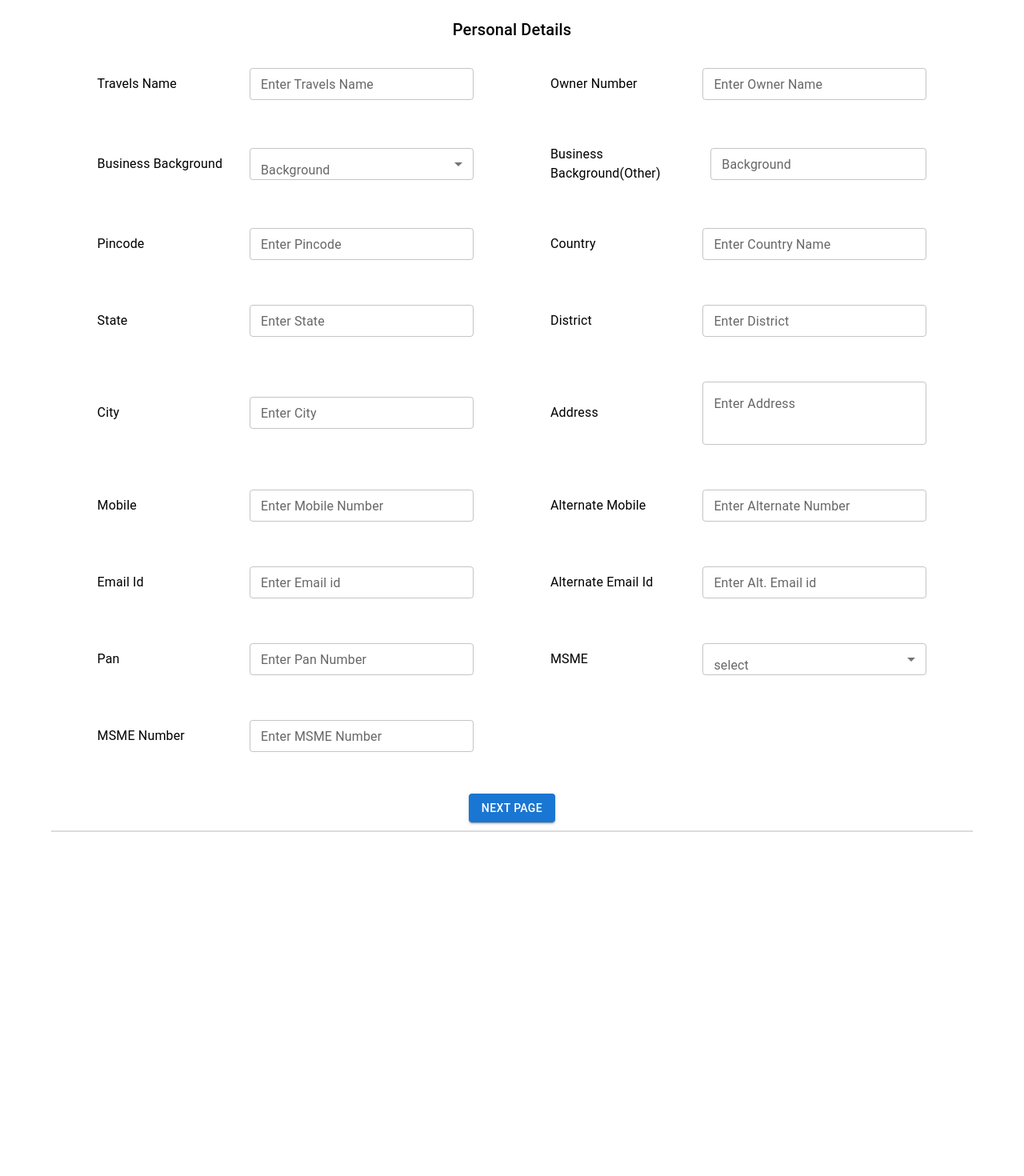
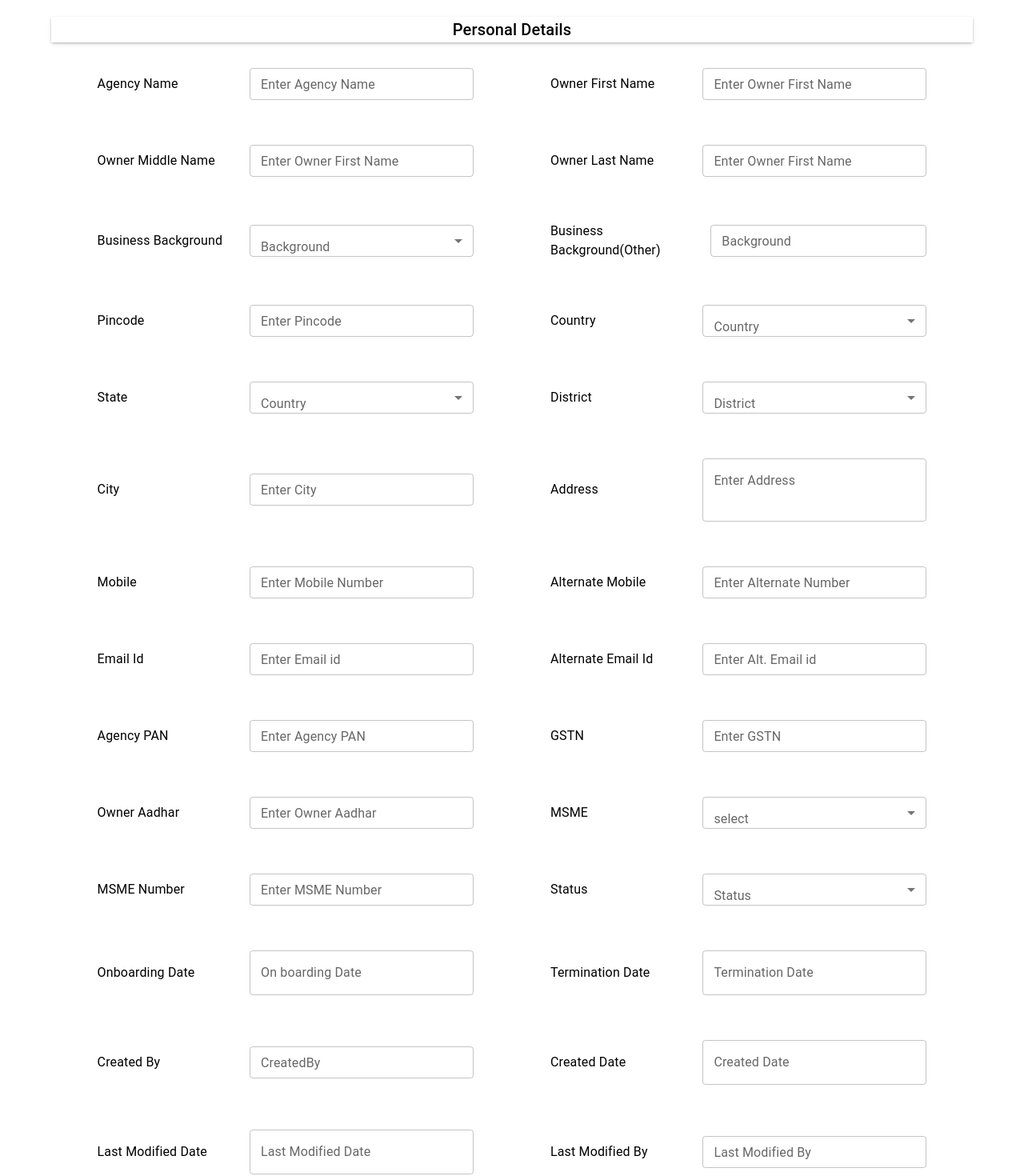
Before and after one commit to amirmursal/manasik, a React (Create React App) app: page /addAgentDetails in a window 1280 px wide. Shown: the part 160-1630 px from the top of the page at 80% size. Before the commit the page ends 1200 px from the top, so only its background shows below. Built offline with nearby package versions, Linux system fonts and the light colour scheme.

Commit message:
changes 2.0

```diff
--- a/package.json
+++ b/package.json
@@ -6,7 +6,8 @@
     "@emotion/react": "^11.11.1",
     "@emotion/styled": "^11.11.0",
     "@mui/icons-material": "^5.14.1",
-    "@mui/material": "^5.14.14",
+    "@mui/material": "^5.14.15",
+    "@mui/x-date-pickers": "^6.17.0",
     "@testing-library/jest-dom": "^5.17.0",
     "@testing-library/react": "^13.4.0",
     "@testing-library/user-event": "^13.5.0",
@@ -14,6 +15,7 @@
     "@types/node": "^16.18.38",
     "@types/react": "^18.2.15",
     "@types/react-dom": "^18.2.7",
+    "dayjs": "^1.11.10",
     "react": "^18.2.0",
     "react-dom": "^18.2.0",
     "react-router-dom": "^6.17.0",
--- a/src/components/PersonalDetails/PersonalDetails.styles.ts
+++ b/src/components/PersonalDetails/PersonalDetails.styles.ts
@@ -6,13 +6,13 @@ const personalDetailsStyles = {
         width:"90%",
         margin:"auto",
         marginTop:"1%",
-    },
+        },
     head:{
         margin:"auto",
         color: '#4CBB17',
         display:"flex",
         justifyContent:"center",
-        fontWeight:"600"
+        fontWeight:"600",
     },
     subHead:{
         color: '#000',
@@ -20,7 +20,8 @@ const personalDetailsStyles = {
         marginBottom:"4vh",
         display:"flex",
         justifyContent:"center",
-        textAlign: 'center'
+        textAlign: 'center',
+        boxShadow: "rgba(50, 50, 93, 0.25) 0px 2px 5px -1px, rgba(0, 0, 0, 0.3) 0px 1px 3px -1px;",
     },
     input:{
         display:"flex",
--- a/src/components/PersonalDetails/PersonalDetails.tsx
+++ b/src/components/PersonalDetails/PersonalDetails.tsx
@@ -1,7 +1,9 @@
 import React from 'react';
 import personalDetailsStyles from "./PersonalDetails.styles";
 import { Box, Button, FormControl, TextField, Grid, Divider, InputLabel, MenuItem, Select, Typography } from "@mui/material";
-
+import { DatePicker } from '@mui/x-date-pickers/DatePicker';
+import { AdapterDayjs } from '@mui/x-date-pickers/AdapterDayjs';
+import { LocalizationProvider } from '@mui/x-date-pickers/LocalizationProvider';
 
 const PersonalDetails = () => {
   return (
@@ -14,17 +16,26 @@ const PersonalDetails = () => {
 
       <Box sx={{ width: "90%", margin: "auto", display: 'flex', flexDirection: "column", alignItems: 'center' }}>
 
-
         <Grid container rowSpacing={7} columns={{ xs: 1, sm: 4, md: 12 }}  columnSpacing={{ xs: 1, sm: 12, md: 12}}>
 
           <Grid item xs={6} sx={personalDetailsStyles.input}>
-            <Typography sx={personalDetailsStyles.lable} >Travels Name </Typography>
-            <TextField type='text' label='Enter Travels Name' size="small" sx={personalDetailsStyles.text} />
+            <Typography sx={personalDetailsStyles.lable} >Agency Name</Typography>
+            <TextField type='text' label='Enter Agency Name' size="small" sx={personalDetailsStyles.text} />
           </Grid>
 
           <Grid item xs={6} sx={personalDetailsStyles.input}>
-            <Typography sx={personalDetailsStyles.lable} >Owner Number </Typography>
-            <TextField type='text' label='Enter Owner Name' size="small" sx={personalDetailsStyles.text} />
+            <Typography sx={personalDetailsStyles.lable} >Owner First Name </Typography>
+            <TextField type='text' label='Enter Owner First Name' size="small" sx={personalDetailsStyles.text} />
+          </Grid>
+
+          <Grid item xs={6} sx={personalDetailsStyles.input}>
+            <Typography sx={personalDetailsStyles.lable} >Owner Middle Name </Typography>
+            <TextField type='text' label='Enter Owner First Name' size="small" sx={personalDetailsStyles.text} />
+          </Grid>
+
+          <Grid item xs={6} sx={personalDetailsStyles.input}>
+            <Typography sx={personalDetailsStyles.lable} >Owner Last Name </Typography>
+            <TextField type='text' label='Enter Owner First Name' size="small" sx={personalDetailsStyles.text} />
           </Grid>
 
           <Grid item xs={6} sx={personalDetailsStyles.input}>
@@ -50,17 +61,39 @@ const PersonalDetails = () => {
 
           <Grid item xs={6} sx={personalDetailsStyles.input}>
             <Typography sx={personalDetailsStyles.lable} >Country </Typography>
-            <TextField type='text' label='Enter Country Name' size="small" sx={personalDetailsStyles.text} />
+            <FormControl variant="outlined">
+              <InputLabel>Country</InputLabel>
+              <Select size="small" label='select' sx={personalDetailsStyles.text} >
+                <MenuItem value="India">India</MenuItem>
+                <MenuItem value="Bangladesh">Bangladesh</MenuItem>
+                <MenuItem value="Pakistan">Pakistan</MenuItem>
+              </Select>
+            </FormControl>
           </Grid>
 
           <Grid item xs={6} sx={personalDetailsStyles.input}>
             <Typography sx={personalDetailsStyles.lable} >State </Typography>
-            <TextField type='text' label='Enter State' size="small" sx={personalDetailsStyles.text} />
+            <FormControl variant="outlined">
+              <InputLabel>Country</InputLabel>
+              <Select size="small" label='select' sx={personalDetailsStyles.text} >
+                <MenuItem value="Maharashtra">Maharashtra</MenuItem>
+                <MenuItem value="Telengana">Telengana</MenuItem>
+                <MenuItem value="Karnataka">Karnataka</MenuItem>
+              </Select>
+            </FormControl>
           </Grid>
 
           <Grid item xs={6} sx={personalDetailsStyles.input}>
             <Typography sx={personalDetailsStyles.lable} >District </Typography>
-            <TextField type='text' label='Enter District' size="small" sx={personalDetailsStyles.text} />
+            <FormControl variant="outlined">
+              <InputLabel>District</InputLabel>
+              <Select size="small" label='select' sx={personalDetailsStyles.text} >
+                <MenuItem value="Pune">Pune</MenuItem>
+                <MenuItem value="Latur">Latur</MenuItem>
+                <MenuItem value="Aurangabad">Aurangabad</MenuItem>
+                <MenuItem value="Usmanabad">Usmanabad</MenuItem>
+              </Select>
+            </FormControl>
           </Grid>
 
           <Grid item xs={6} sx={personalDetailsStyles.input}>
@@ -70,14 +103,7 @@ const PersonalDetails = () => {
 
           <Grid item xs={6} sx={personalDetailsStyles.input}>
             <Typography sx={personalDetailsStyles.lable} >Address </Typography>
-            <TextField
-          type='text'
-          label='Enter Address'
-          multiline
-          rows={2}
-
-          sx={personalDetailsStyles.text}
-        />
+            <TextField type='text' label='Enter Address' multiline rows={2} sx={personalDetailsStyles.text} />
           </Grid>
 
           <Grid item xs={6} sx={personalDetailsStyles.input}>
@@ -101,8 +127,18 @@ const PersonalDetails = () => {
           </Grid>
 
           <Grid item xs={6} sx={personalDetailsStyles.input}>
-            <Typography sx={personalDetailsStyles.lable} >Pan</Typography>
-            <TextField type='text' label='Enter Pan Number' size="small" sx={personalDetailsStyles.text} />
+            <Typography sx={personalDetailsStyles.lable} >Agency PAN</Typography>
+            <TextField type='text' label='Enter Agency PAN' size="small" sx={personalDetailsStyles.text} />
+          </Grid>
+
+          <Grid item xs={6} sx={personalDetailsStyles.input}>
+            <Typography sx={personalDetailsStyles.lable} >GSTN</Typography>
+            <TextField type='text' label='Enter GSTN' size="small" sx={personalDetailsStyles.text} />
+          </Grid>
+
+          <Grid item xs={6} sx={personalDetailsStyles.input}>
+            <Typography sx={personalDetailsStyles.lable} >Owner Aadhar</Typography>
+            <TextField type='text' label='Enter Owner Aadhar' size="small" sx={personalDetailsStyles.text} />
           </Grid>
 
           <Grid item xs={6} sx={personalDetailsStyles.input}>
@@ -111,7 +147,7 @@ const PersonalDetails = () => {
               <InputLabel>select</InputLabel>
               <Select size="small" label='select' sx={personalDetailsStyles.text} >
                 <MenuItem value="pune">Yes</MenuItem>
-                <MenuItem value="pune">Now</MenuItem>
+                <MenuItem value="pune">No</MenuItem>
               </Select>
             </FormControl>
           </Grid>
@@ -121,16 +157,67 @@ const PersonalDetails = () => {
             <TextField type='number' label='Enter MSME Number' size="small" sx={personalDetailsStyles.text} />
           </Grid>
 
-        </Grid>
+          <Grid item xs={6} sx={personalDetailsStyles.input}>
+            <Typography sx={personalDetailsStyles.lable} >Status</Typography>
+            <FormControl variant="outlined">
+              <InputLabel>Status</InputLabel>
+              <Select size="small" label='Status' sx={personalDetailsStyles.text} >
+                <MenuItem value="pune">Active</MenuItem>
+                <MenuItem value="pune">In-Active</MenuItem>
+              </Select>
+            </FormControl>
+          </Grid>
+
+          <Grid item xs={6} sx={personalDetailsStyles.input}>
+            <Typography sx={personalDetailsStyles.lable} >Onboarding Date</Typography>
+            <LocalizationProvider dateAdapter={AdapterDayjs}>
+                <DatePicker label='On boarding Date' sx={personalDetailsStyles.text} />
+             </LocalizationProvider>
+          </Grid>
+
+          <Grid item xs={6} sx={personalDetailsStyles.input}>
+            <Typography sx={personalDetailsStyles.lable} >Termination Date</Typography>
+            <LocalizationProvider dateAdapter={AdapterDayjs}>
+                <DatePicker label='Termination Date' sx={personalDetailsStyles.text} />
+             </LocalizationProvider>
+          </Grid>
+
+          <Grid item xs={6} sx={personalDetailsStyles.input}>
+            <Typography sx={personalDetailsStyles.lable} >Created By</Typography>
+            <TextField type='number' label='CreatedBy' size="small" sx={personalDetailsStyles.text} />
+          </Grid>
+
+          <Grid item xs={6} sx={personalDetailsStyles.input}>
+            <Typography sx={personalDetailsStyles.lable} >Created Date</Typography>
+            <LocalizationProvider dateAdapter={AdapterDayjs}>
+                <DatePicker label='Created Date' sx={personalDetailsStyles.text} />
+             </LocalizationProvider>
+          </Grid>
+
+          <Grid item xs={6} sx={personalDetailsStyles.input}>
+            <Typography sx={personalDetailsStyles.lable} >Last Modified Date</Typography>
+            <LocalizationProvider dateAdapter={AdapterDayjs}>
+                <DatePicker label='Last Modified Date' sx={personalDetailsStyles.text} />
+             </LocalizationProvider>
+          </Grid>
+
+          <Grid item xs={6} sx={personalDetailsStyles.input}>
+            <Typography sx={personalDetailsStyles.lable} >Last Modified By</Typography>
+            <TextField type='number' label='Last Modified By' size="small" sx={personalDetailsStyles.text} />
+          </Grid>
+
+
 
         <Grid marginTop="5%" marginBottom="1%" display='flex' gap="5px"  >
           <Button href="/addAgentBankDetails" variant="contained">Next Page</Button>
         </Grid>
 
+      </Grid>
 
       </Box>
 
       <Divider sx={personalDetailsStyles.divider} />
+
     </Box>
   );
 }
```
Also changed, not shown: 1 other file (tests, documents, lock files or other folders).
